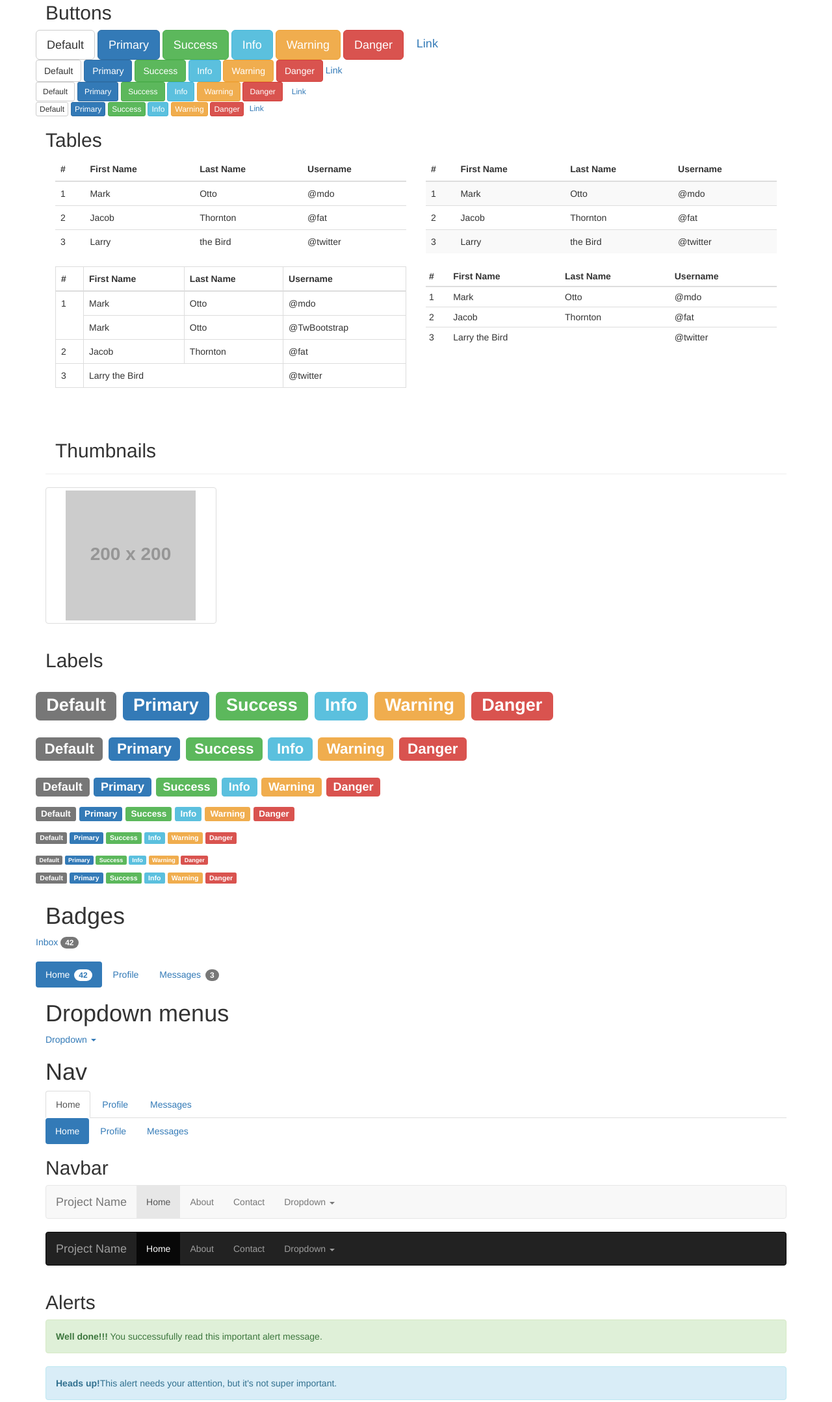
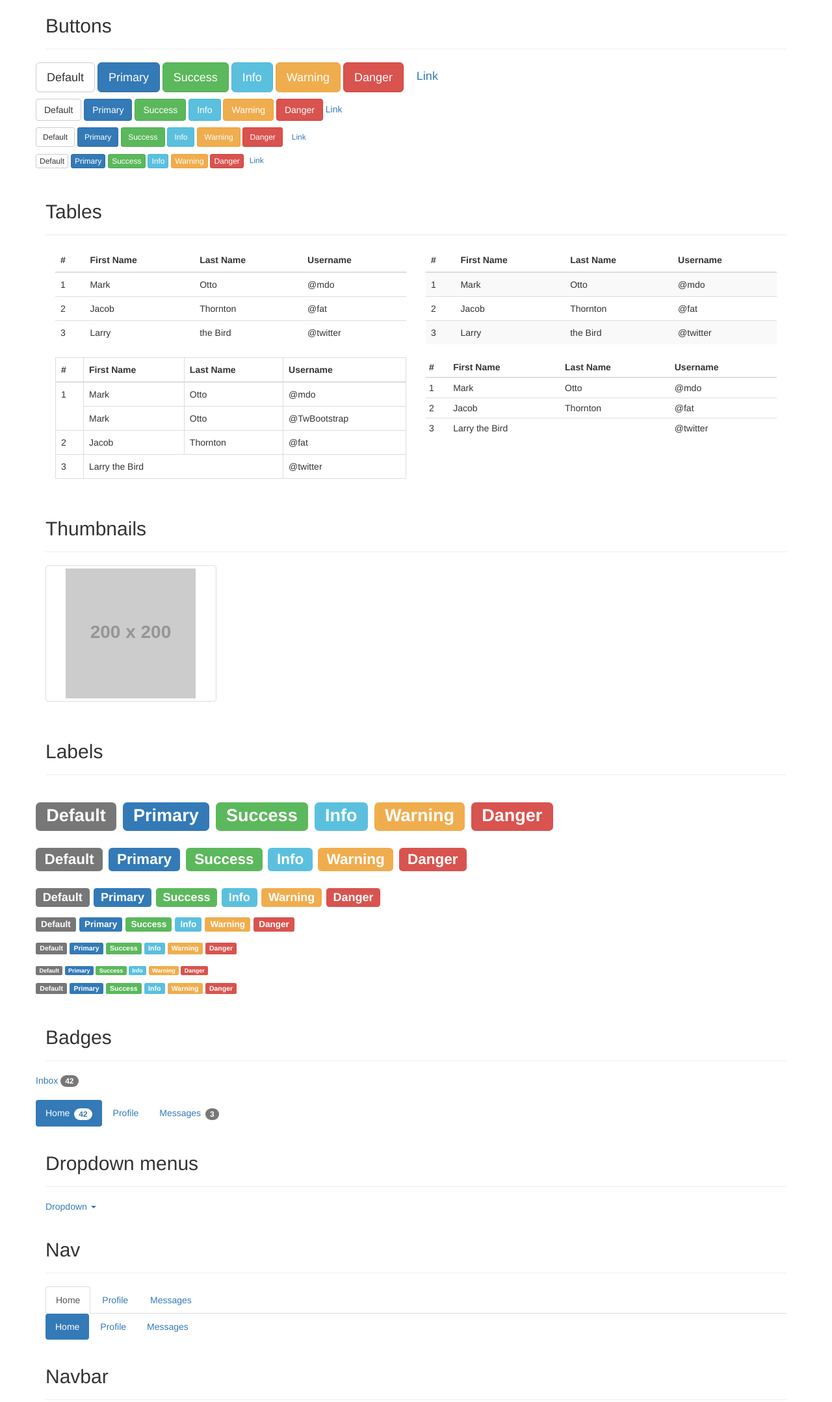
Before and after one commit to itzelJimenez/theme-bootstrap, a plain HTML site: page index.html in a window 1280 px wide. Shown: the part 317-2475 px from the top of the page at 65% size. Drawn offline with nearby package versions, Linux system fonts and the light colour scheme; placeholder pictures from the web are drawn by us.

Commit message:
corrección de detalles

```diff
--- a/index.html
+++ b/index.html
@@ -53,8 +53,11 @@
         </section>
 
         <section id="botones" class="container">
+            <div class="page-header">
                 <h2>Buttons</h2>
+            </div>
             <section class="row col-mn-12">
+                <p>
                     <button type="button" class="btn btn-default btn-lg">Default</button>
                     <button type="button" class="btn btn-primary btn-lg">Primary</button>
                     <button type="button" class="btn btn-success btn-lg">Success</button>
@@ -62,8 +65,10 @@
                     <button type="button" class="btn btn-warning btn-lg">Warning</button>
                     <button type="button" class="btn btn-danger btn-lg">Danger</button>
                     <a href="#" class="btn-lg">Link</a>
+                </p>
             </section>
             <section class="row col-mn-12">
+                <p>
                     <button type="button" class="btn btn-default">Default</button>
                     <button type="button" class="btn btn-primary">Primary</button>
                     <button type="button" class="btn btn-success">Success</button>
@@ -71,8 +76,10 @@
                     <button type="button" class="btn btn-warning">Warning</button>
                     <button type="button" class="btn btn-danger">Danger</button>
                     <a href="#">Link</a>
+                </p>
             </section>
             <section class="row col-mn-12">
+                <p>
                     <button type="button" class="btn btn-default btn-sm">Default</button>
                     <button type="button" class="btn btn-primary btn-sm">Primary</button>
                     <button type="button" class="btn btn-success btn-sm">Success</button>
@@ -80,8 +87,10 @@
                     <button type="button" class="btn btn-warning btn-sm">Warning</button>
                     <button type="button" class="btn btn-danger btn-sm">Danger</button>
                     <a href="#" type="button" class="btn-sm">Link</a>
+                </p>
             </section>
             <section class="row col-mn-12">
+                <p>
                     <button type="button" class="btn btn-default btn-xs">Default</button>
                     <button type="button" class="btn btn-primary btn-xs">Primary</button>
                     <button type="button" class="btn btn-success btn-xs">Success</button>
@@ -89,11 +98,14 @@
                     <button type="button" class="btn btn-warning btn-xs">Warning</button>
                     <button type="button" class="btn btn-danger btn-xs">Danger</button>
                     <a type="button" href="#" class="btn-xs">Link</a>
+                </p>
             </section>
         </section>
 
         <section id="tablas" class="container">
+            <div class="page-header">
                 <h2>Tables</h2>
+            </div>
             <section class=" col-xs-12 col-md-6">
                 <table class="table">
                         <thead>
@@ -228,7 +240,7 @@
         </section>
 
         <section id="imagen" class="container">
-        <div class="page-header col-md-12">
+            <div class="page-header">
                 <h2>Thumbnails</h2>
             </div>
             <div class="row">
@@ -241,7 +253,9 @@
         </section>
 
         <section id="etiquetas" class="container">
+            <div class="page-header">
                 <h2>Labels</h2>
+            </div>
             <section class="row">
                     <h1>
                         <span class="label label-default">Default</span>
@@ -315,7 +329,9 @@
         </section>
 
         <section class="container">
-        <h1>Badges</h1>
+            <div class="page-header">
+                <h2>Badges</h2>
+            </div>
             <div class="row">
                 <a  href="#">Inbox <span class="badge">42</span></a>
             </div>
@@ -330,7 +346,9 @@
         </section>
 
         <section id="menusDesplegables" class="container">
-        <h1>Dropdown menus</h1>
+            <div class="page-header">
+                <h2>Dropdown menus</h2>
+            </div>
             <section>
                 <div class="dropdown theme-dropdown">
                         <a href="#" class="dropdown-toggle" data-toggle="dropdown" role="" aria-haspopup="true" aria-expanded="false">Dropdown <span class="caret"></span></a>
@@ -346,7 +364,9 @@
         </section>
 
         <section id="nav" class="container">
-        <h1>Nav</h1>
+            <div class="page-header">
+                <h2>Nav</h2>
+            </div>
             <section>
                 <ul class="nav nav-tabs">
                     <li role="presentation" class="active"><a href="#">Home</a></li>
@@ -364,7 +384,9 @@
         </section>
 
         <section id="navBar" class="container">
+            <div class="page-header">
                 <h2>Navbar</h2>
+            </div>
             <section>
                 <nav class="navbar navbar-default">
                     <div class="container">
@@ -440,7 +462,9 @@
         </section>
         <!-- Alerts -->
         <section id="alertas" class="container">
+            <div class="page-header">
                 <h2>Alerts</h2>
+            </div>
             <section>
                 <div class="alert alert-success" role="alert">
                     <strong>Well done!!!</strong> You successufully read this important alert message.
@@ -458,7 +482,9 @@
         </section>
 
         <section id="progressBar" class="container">
-        <h2>Progres Bars</h2>
+            <div class="page-header">
+                <h2>Progress Bar</h2>
+            </div>
             <section>
                 <div class="progress">
                     <div class="progress-bar" role="progressbar" aria-valuenow="60" aria-valuemin="0" aria-valuemax="100" style="width: 60%;">
@@ -505,7 +531,9 @@
         </section>
 
         <section id="listaGrupos" class="container">
+            <div class="page-header">
                 <h2>List Groups</h2>
+            </div>
             <section class="col-md-4">
                 <ul class="list-group">
                     <li class="list-group-item">Cras justo odio</li>
@@ -542,7 +570,9 @@
             </section>
 
         <section id="paneles" class="container">
+                <div class="page-header">
                     <h2>Panels</h2>
+                </div>
                 <section class="col-md-4">
                     <div class="panel panel-default">
                         <div class="panel-heading">Panel heading without title</div>
@@ -594,7 +624,9 @@
             </section>
 
         <section id="caja" class="container">
+            <div class="page-header">
                 <h2>Wells</h2>
+            </div>
             <section>
                 <div class="well well-lg">
                     <p>"Lorem ipsum dolor sit amet, consectetur adipiscing elit, sed do eiusmod tempor incididunt ut labore et dolore magna aliqua. Ut enim ad minim veniam, quis nostrud exercitation ullamco laboris nisi ut aliquip ex ea commodo consequat. Duis aute irure dolor in reprehenderit in voluptate velit esse cillum dolore eu fugiat nulla pariatur. Excepteur sint occaecat cupidatat non proident, sunt in culpa qui officia deserunt mollit anim id est laborum.</p>
@@ -603,7 +635,9 @@
         </section>
 
         <section id="carousel" class="container">
+            <div class="page-header">
                 <h2>Carousel</h2>
+            </div>
             <div id="carousel-example-generic" class="carousel slide" data-ride="carousel">
                 <ol class="carousel-indicators">
                     <li data-target="#carousel-example-generic" data-slide-to="0" class="active"></li>
```
Lines whose indentation alone changed are shown as unchanged.
